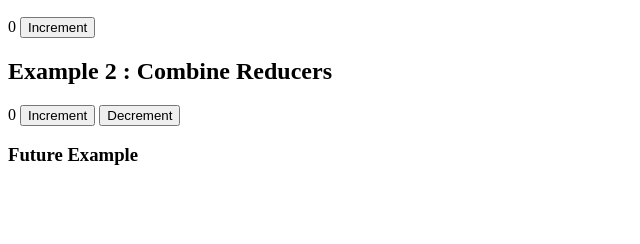
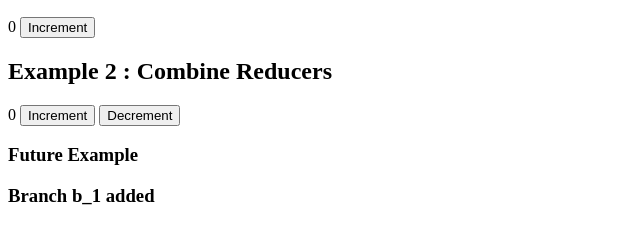
Before and after one commit to doob09/mini-redux, a plain HTML site: page index.html in a window 1280 px wide. Shown: the part 110-354 px from the top of the page, without its empty margins (0-640 px from the left). Drawn offline with Linux system fonts and the light colour scheme.

Commit message:
add title branch

```diff
--- a/index.html
+++ b/index.html
@@ -26,6 +26,8 @@
 
     <h3>Future Example</h3>
 
+    <h3>Branch b_1 added</h3>
+
     <script src="./redux.js"></script>
     <script src="./example1.js"></script>
     <script src="./example2.js"></script>
```
